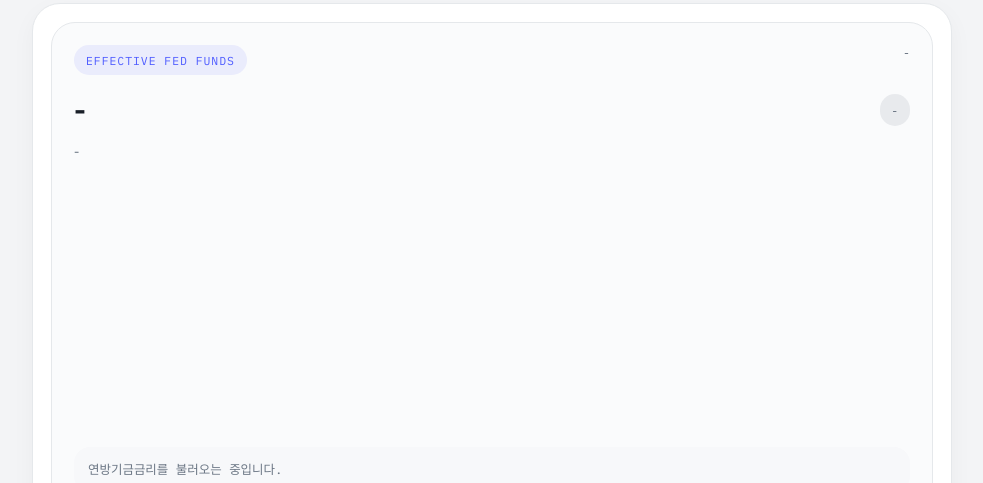
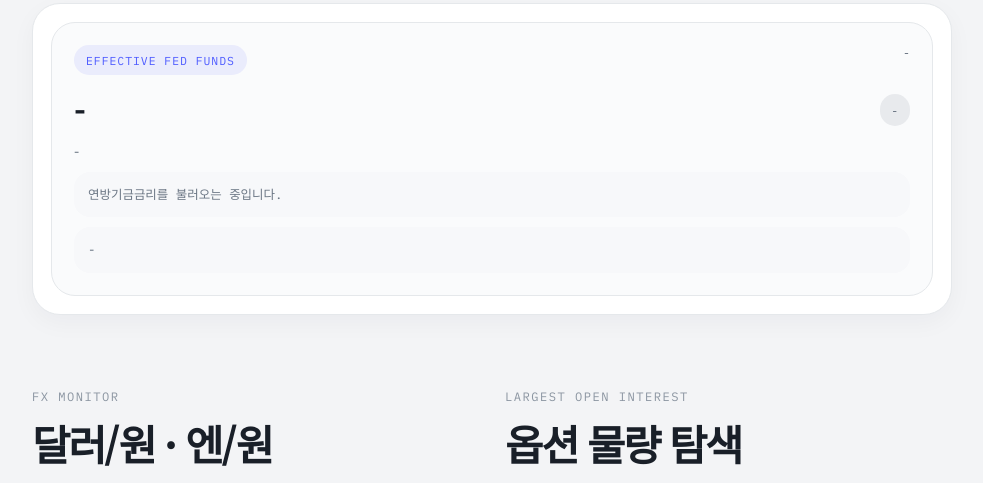
Before and after one commit to HyeonokKim/week2_codex_project, a website: page public/index.html in a window 1280 px wide. Shown: the part 2965-3448 px from the top of the page, without its empty margins (148-1131 px from the left). Drawn offline with Linux system fonts and the light colour scheme; no server answers.

Commit message:
Show fed funds as numeric card

```diff
--- a/public/app.js
+++ b/public/app.js
@@ -36,7 +36,6 @@ const elements = {
   fearGreedNote: document.getElementById("fear-greed-note"),
   fearGreedValue: document.getElementById("fear-greed-value"),
   fedFundsChange: document.getElementById("fed-funds-change"),
-  fedFundsChart: document.getElementById("fed-funds-chart"),
   fedFundsDate: document.getElementById("fed-funds-date"),
   fedFundsDescription: document.getElementById("fed-funds-description"),
   fedFundsNote: document.getElementById("fed-funds-note"),
@@ -505,7 +504,6 @@ function renderFedFunds(fedFunds) {
     elements.fedFundsDate.textContent = "-";
     elements.fedFundsDescription.textContent = "연방기금금리를 불러오지 못했습니다.";
     elements.fedFundsNote.textContent = "-";
-    elements.fedFundsChart.innerHTML = "";
     return;
   }
 
@@ -521,7 +519,6 @@ function renderFedFunds(fedFunds) {
   })} · ${fedFunds.source}`;
   elements.fedFundsDescription.textContent = fedFunds.description;
   elements.fedFundsNote.textContent = fedFunds.nextMeetingNote;
-  renderSparkline(elements.fedFundsChart, fedFunds.points, "fedfunds");
 }
 
 function renderFearGreed(fearGreed) {
--- a/public/index.html
+++ b/public/index.html
@@ -265,13 +265,6 @@
                 <span class="macro-badge" id="fed-funds-signal">-</span>
               </div>
               <span class="fx-change" id="fed-funds-change">-</span>
-              <svg
-                class="fx-sparkline"
-                id="fed-funds-chart"
-                viewBox="0 0 280 92"
-                role="img"
-                aria-label="연방기금금리 최근 추이"
-              ></svg>
               <p class="fx-note rates-note" id="fed-funds-description">
                 연방기금금리를 불러오는 중입니다.
               </p>
```
